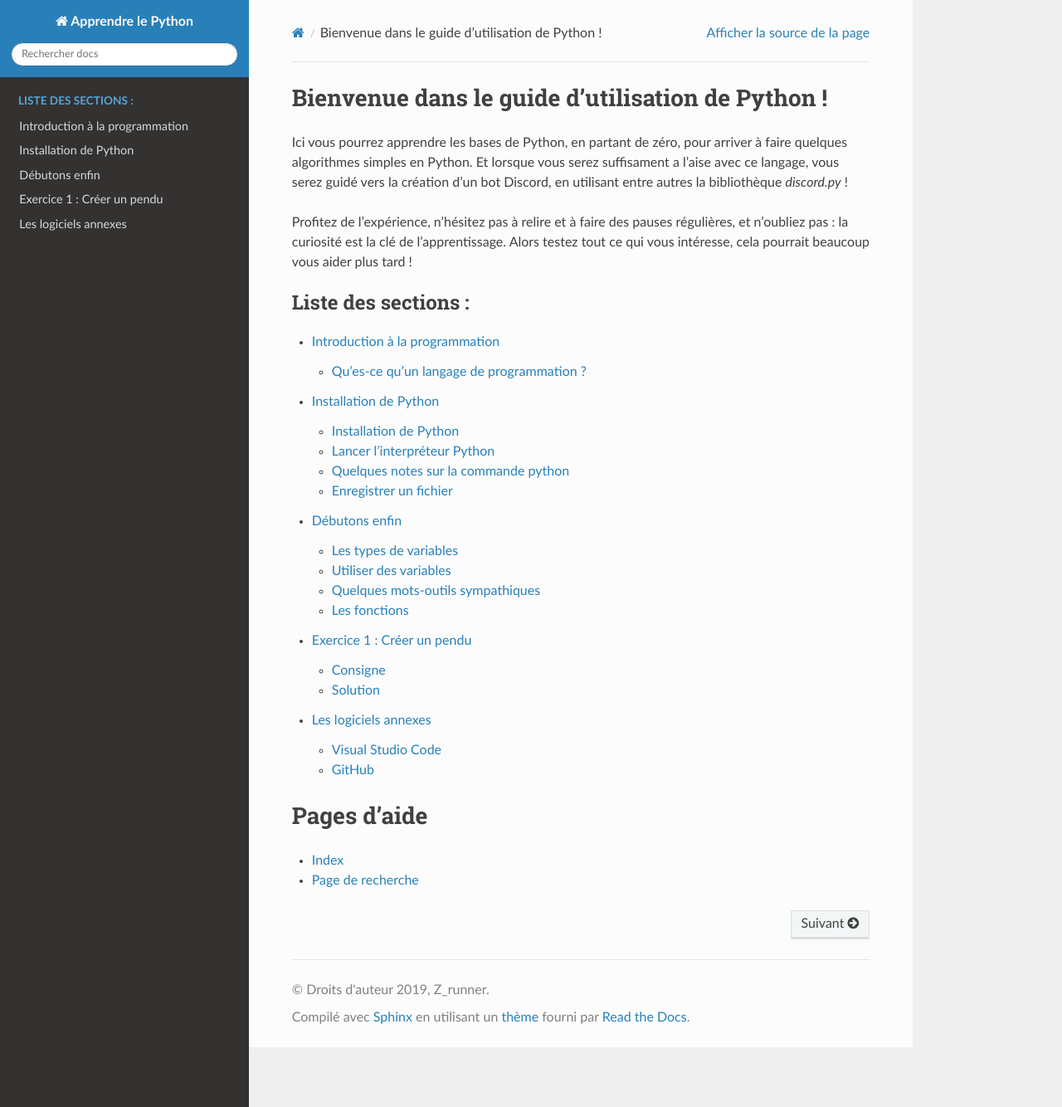
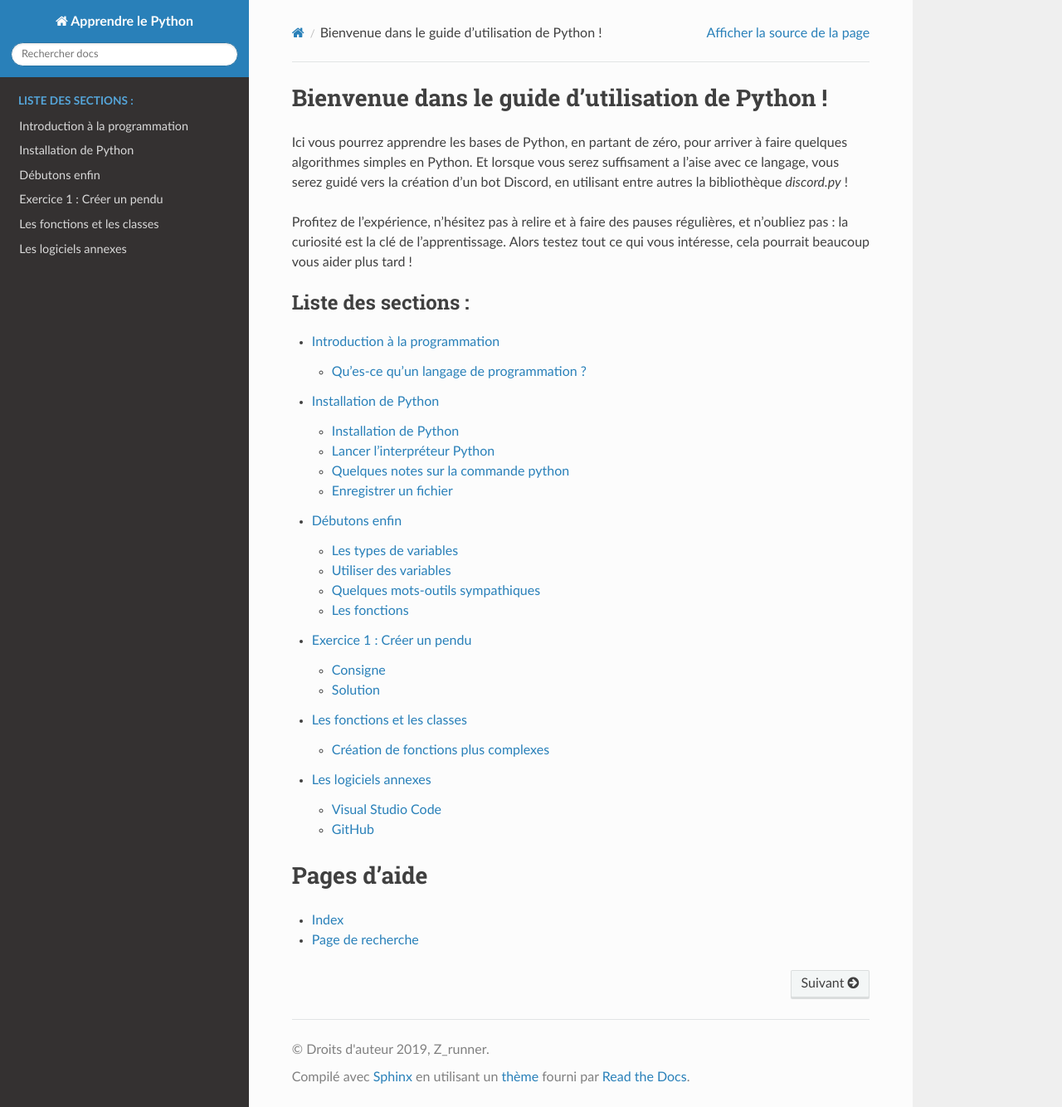
Before and after one commit to ZRunner/Apprendre-le-Python, a Sphinx documentation site: the page built from source/index.rst, in a window 1280 px wide and 1334 px high. Shown: the whole window at 83% size. Built offline with Sphinx 7.4.7 and the Read the Docs theme 2.0.0, drawn with Linux system fonts in a browser that asks for light colours; some of the changed lines change nothing that is shown.

Commit message:
nouveau chapitre

```diff
--- /dev/null
+++ b/source/fonctions_classes.rst
@@ -0,0 +1,81 @@
+============================
+Les fonctions et les classes
+============================
+
+
+Maintenant que vous avez vu comment créer une fonction de base, je vous propose d'en savoir un peu plus sur les fonctions. Puis nous aborderons les classes, des sortes de 'types' custom.
+
+
+Création de fonctions plus complexes
+====================================
+
+Ce chapitre reprend basiquement la documentation officielle sur la `définition des fonctions <https://docs.python.org/fr/3/tutorial/controlflow.html#more-on-defining-functions>`_, donc si vous voulez lire une autre source, cliquez sur le lien. Sinon, bah restez ici.
+
+
+------------------------------
+Nommer les arguments à l'appel
+------------------------------
+
+Lorsque vous appelez une fonction, vous pouvez si vous le souhaitez préciser pour quel argument vous donnez une valeur. En partant de ce principe, il est possible de donner les arguments dans le désordre.
+
+Par exemple avec la fonction définie comme suit : ``def foo(taille:int, nom:str, couleurs:list)``, vous pouvez l'appeler de plusieurs manières différentes : ``nom(3,'voiture', ['bleu','vert'])``, mais aussi ``nom(taille=3, nom='voiture', couleurs=['bleu','vert'])``, ou pourquoi pas ``nom(nom='voiture', couleurs=['bleu','vert'], taille=3)``.
+Il est aussi possible de mélanger les deux méthodes, dans ce cas les arguments sans noms doivent bien être placés dans l'ordre : ``nom(3, couleurs=['bleu','vert'], nom='voiture')``.
+
+Cette technique est particulièrement utile lorsque la fonction accepte des arguments optionnels, comme nous allons le voir dès maintenant.
+
+
+-------------------------------
+Création d'arguments optionnels
+-------------------------------
+
+Il est possible de créer une fonction ayant des arguments que l'appel n'est *pas obligé* de fournir, ils sont donc optionnels. Par exemple dans la fonction ``route(stop:int,start:int=0)``, l'argument stop est obligatoire, mais l'argument start est optionnel : s'il n'est pas fourni, il prendra la valeur ``0``. Si vous n'en voyez pas l'utilité, attendez un peu de gagner de l'expérience, vous comprendrez vite.
+
+
+-------------------
+Arguments indéfinis
+-------------------
+
+Si vous ne savez pas par avance quels arguments vont être fournis, vous pouvez utiliser le symbole spécial ``*`` devant le nom de l'argument. Cet argument sera alors la liste de tous les arguments donnés à l'appel.
+
+Regardez cet exemple pour mieux comprendre :
+
+.. code-block:: py
+
+    >>> def foo(n:int,*args):
+    ...    print("n est de valeur",n)
+    ...    print("J'ai aussi reçu comme arguments",args)
+
+    >>> foo(3,8,4,'pizza')
+    n est de valeur 3
+    J'ai aussi reçu comme arguments [8,4,'pizza']
+
+Encore mieux, il est possible de faire une liste indéfinie d'arguments *nommés*, avec une double astérisque. L'argument sera alors un dictionnaire (:py:class:`dict`) ayant pour clés les noms des arguments, et pour valeurs les arguments eux-même.
+
+.. code-block:: py
+
+    >>> def foo(n:int,**kwargs):
+    ...    print("n est de valeur",n)
+    ...    print("J'ai aussi reçu comme arguments",kwargs)
+
+    >>> foo(3,parts=8,personnes=4,item='pizza')
+    n est de valeur 3
+    J'ai aussi reçu comme arguments {'parts': 8, 'personnes': 4, 'item': 'pizza'}
+
+
+-----------------------------------------
+Forcer l'utilisation des arguments nommés
+-----------------------------------------
+
+Dans certains cas particuliers, il est possible que le développeur force les arguments d'une fonction à être nommés explicitement. Dans ce cas il doit utiliser l'argument spécial ``*``, mais tout seul, pas devant le nom d'un argument.
+
+Exemple :
+
+.. code-block:: py
+
+    def foo(n,*,parts,item):
+        print("n est de valeur",n)
+        print("Vous avez commandé 1",item,"avec",parts,"parts")
+
+Si cette fonction est appelée avec un seul argument, Python va se plaindre qu'il manque des arguments, et c'est logique. Mais la fourberie est que si vous vous contentez de donner trois arguments, comme par exemple ``3,8,'pizza'``, vous vous trouverez face à une erreur :py:error:`TypeError` : "TypeError: foo() takes 1 positional argument but 3 were given". En effet la fonction ne demande qu'un seul argument positionnel alors que vous lui en donnez 3.
+
+La seule et unique manière d'appeler cette fonction est donc ``foo(3,parts=8,item='pizza')``.
--- a/source/index.rst
+++ b/source/index.rst
@@ -13,6 +13,7 @@
    installation
    debutons
    pendu
+   fonctions_classes
    logiciels
 
 
```
